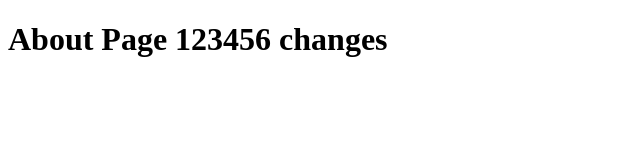
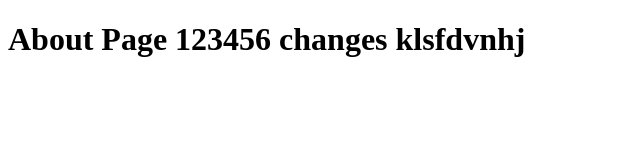
Before and after one commit to VijayP2162/Demo, a plain HTML site: page about.html in a window 1280 px wide. Shown: the whole page, without its empty margins (0-640 px from the left). Drawn offline with Linux system fonts and the light colour scheme.

Commit message:
dfguysdfg

```diff
--- a/about.html
+++ b/about.html
@@ -6,6 +6,6 @@
     <title>Document</title>
 </head>
 <body>
-    <h1>About Page 123456 changes</h1>
+    <h1>About Page 123456 changes klsfdvnhj</h1>
 </body>
 </html>
```
